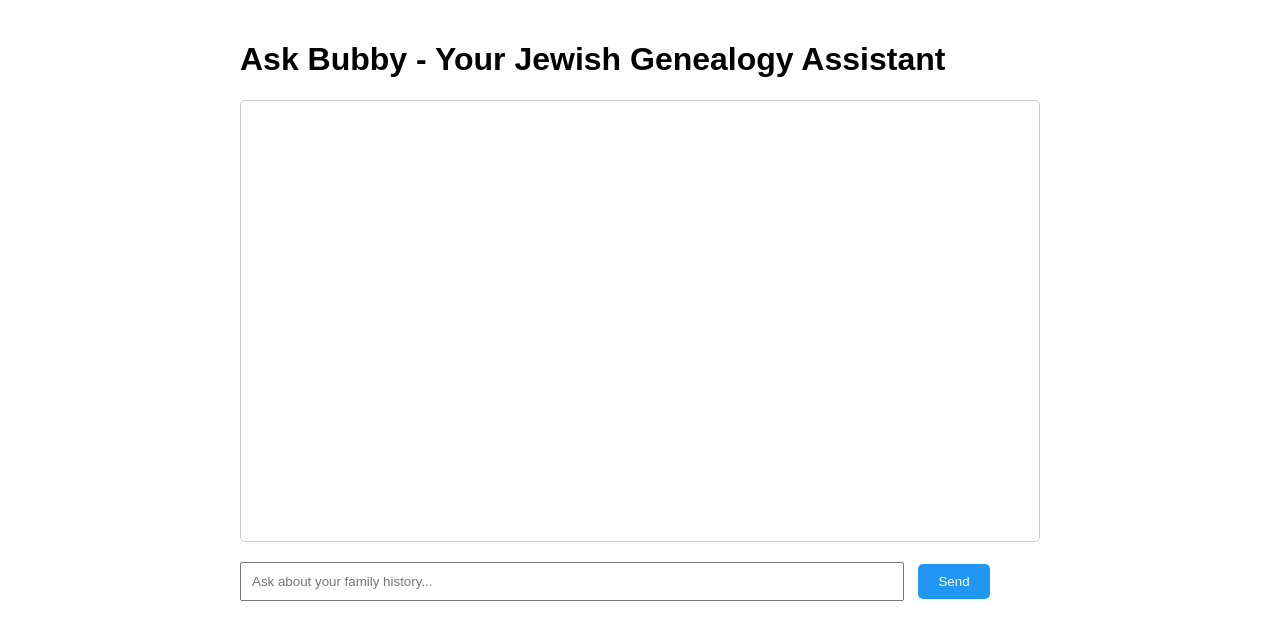
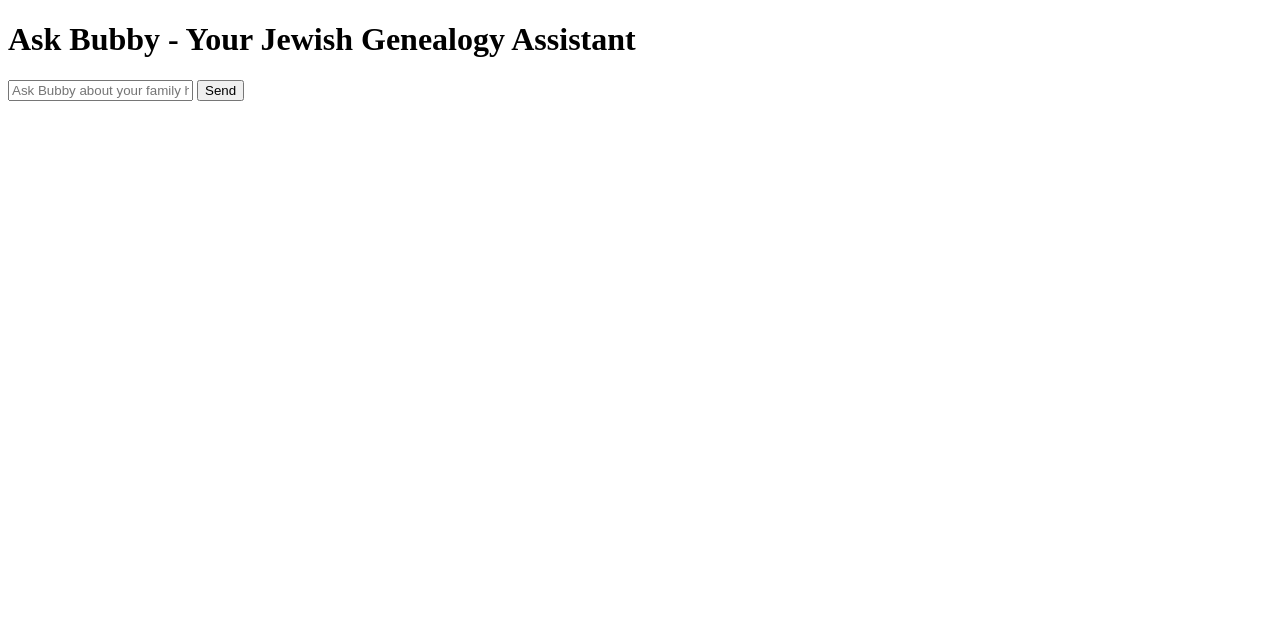
Before and after one commit to PixelNinja-VR/ask-bubby, a Flask app: page / in a window 1280 px wide. Shown: the top 640 px of the page. Run offline with Flask 2, Linux system fonts and the light colour scheme.

Commit message:
Update index.html

```diff
--- a/templates/index.html
+++ b/templates/index.html
@@ -1,4 +1,5 @@
 <!-- templates/index.html -->
+
 <!DOCTYPE html>
 <html lang="en">
 <head>
@@ -6,60 +7,28 @@
     <meta name="viewport" content="width=device-width, initial-scale=1.0">
     <title>Ask Bubby - Jewish Genealogy Assistant</title>
     <style>
-        body {
-            font-family: Arial, sans-serif;
-            max-width: 800px;
-            margin: 0 auto;
-            padding: 20px;
-        }
-        .chat-container {
-            border: 1px solid #ccc;
-            border-radius: 5px;
-            padding: 20px;
-            height: 400px;
-            overflow-y: auto;
-            margin-bottom: 20px;
-        }
-        .message {
+        /* Previous styles remain the same */
+        .typing-indicator {
+            display: none;
             margin: 10px 0;
-            padding: 10px;
-            border-radius: 5px;
-        }
-        .user-message {
-            background-color: #e3f2fd;
-            margin-left: 20%;
-        }
-        .bot-message {
-            background-color: #f5f5f5;
-            margin-right: 20%;
-        }
-        #message-input {
-            width: 80%;
-            padding: 10px;
-            margin-right: 10px;
-        }
-        button {
-            padding: 10px 20px;
-            background-color: #2196F3;
-            color: white;
-            border: none;
-            border-radius: 5px;
-            cursor: pointer;
-        }
-        button:hover {
-            background-color: #1976D2;
+            color: #666;
+            font-style: italic;
         }
     </style>
 </head>
 <body>
     <h1>Ask Bubby - Your Jewish Genealogy Assistant</h1>
     <div class="chat-container" id="chat-container"></div>
+    <div class="typing-indicator" id="typing-indicator">Bubby is thinking...</div>
     <div>
-        <input type="text" id="message-input" placeholder="Ask about your family history...">
+        <input type="text" id="message-input" placeholder="Ask Bubby about your family history...">
         <button onclick="sendMessage()">Send</button>
     </div>
 
     <script>
+        // Generate a random session ID
+        const sessionId = Math.random().toString(36).substring(7);
+
         function addMessage(message, isUser) {
             const chatContainer = document.getElementById('chat-container');
             const messageDiv = document.createElement('div');
@@ -72,25 +41,30 @@
         async function sendMessage() {
             const input = document.getElementById('message-input');
             const message = input.value.trim();
+            const typingIndicator = document.getElementById('typing-indicator');
 
             if (message) {
                 addMessage(message, true);
                 input.value = '';
+                typingIndicator.style.display = 'block';
 
                 try {
                     const response = await fetch('/chat', {
                         method: 'POST',
                         headers: {
-                            'Content-Type': 'application/json'
+                            'Content-Type': 'application/json',
+                            'X-Session-Id': sessionId
                         },
                         body: JSON.stringify({ message: message })
                     });
 
                     const data = await response.json();
+                    typingIndicator.style.display = 'none';
                     addMessage(data.response, false);
                 } catch (error) {
                     console.error('Error:', error);
-                    addMessage('Sorry, there was an error processing your request.', false);
+                    typingIndicator.style.display = 'none';
+                    addMessage('Oy vey! Something went wrong. Maybe try again?', false);
                 }
             }
         }
```
